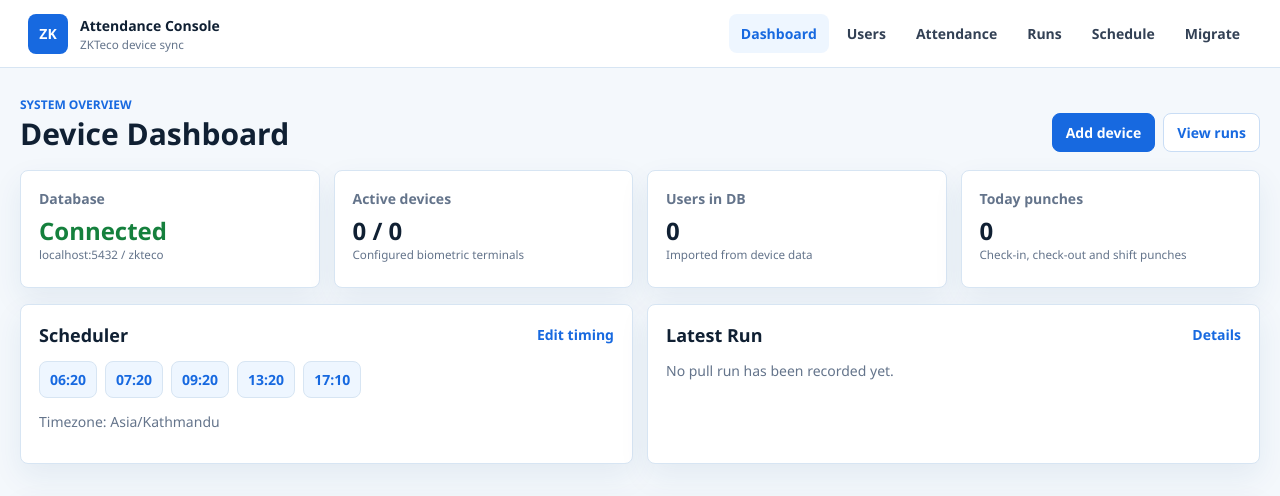
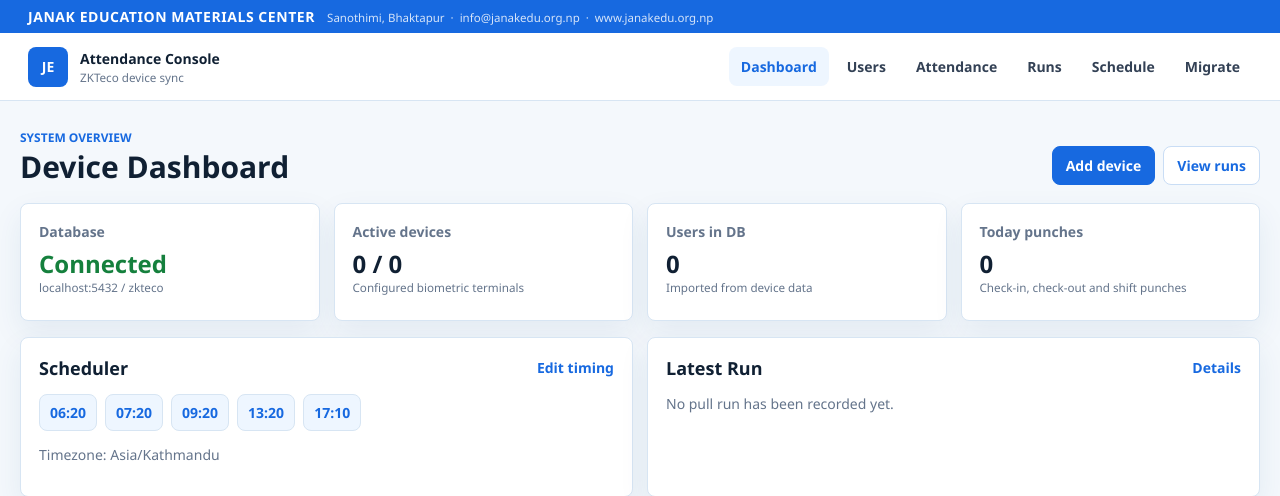
Before and after one commit to sanamsitoula/ZKTecoAttendancePuller, a FastAPI app: page / in a window 1280 px wide. Shown: the top 496 px of the page. Run offline with FastAPI, Linux system fonts and the light colour scheme; data that the repository does not hold is empty; some libraries are stand-ins or nearby versions.

Commit message:
Add company name banner to all pages
Adds a blue org-bar at the top of every page showing
JANAK EDUCATION MATERIALS CENTER with address, email and
website. Updates page title and brand mark from ZK → JE.

Co-Authored-By: Claude Sonnet 4.6 <noreply@anthropic.com>

```diff
--- a/web/static/style.css
+++ b/web/static/style.css
@@ -29,6 +29,29 @@ body {
 
 a { color: var(--blue); text-decoration: none; }
 a:hover { color: var(--blue-2); }
+
+.org-bar {
+  display: flex;
+  align-items: baseline;
+  gap: 12px;
+  padding: 7px 28px;
+  background: var(--blue);
+  color: #fff;
+  flex-wrap: wrap;
+}
+
+.org-name {
+  font-weight: 800;
+  font-size: 14px;
+  letter-spacing: 0.04em;
+  white-space: nowrap;
+}
+
+.org-sub {
+  font-size: 11.5px;
+  opacity: 0.82;
+  white-space: nowrap;
+}
 
 .topbar {
   position: sticky;
--- a/web/templates/base.html
+++ b/web/templates/base.html
@@ -3,13 +3,17 @@
   <head>
     <meta charset="utf-8" />
     <meta name="viewport" content="width=device-width, initial-scale=1" />
-    <title>ZKTeco Attendance Console</title>
+    <title>Janak Education – Attendance Console</title>
     <link rel="stylesheet" href="/static/style.css">
   </head>
   <body>
+    <div class="org-bar">
+      <span class="org-name">JANAK EDUCATION MATERIALS CENTER</span>
+      <span class="org-sub">Sanothimi, Bhaktapur &nbsp;&middot;&nbsp; info@janakedu.org.np &nbsp;&middot;&nbsp; www.janakedu.org.np</span>
+    </div>
     <nav class="topbar">
       <a class="brand" href="/">
-        <span class="brand-mark">ZK</span>
+        <span class="brand-mark">JE</span>
         <span>
           <strong>Attendance Console</strong>
           <small>ZKTeco device sync</small>
```
